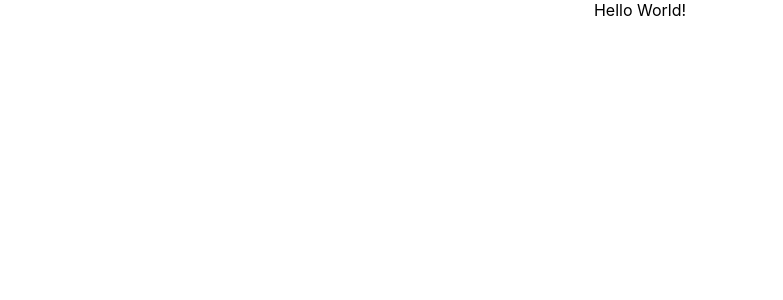
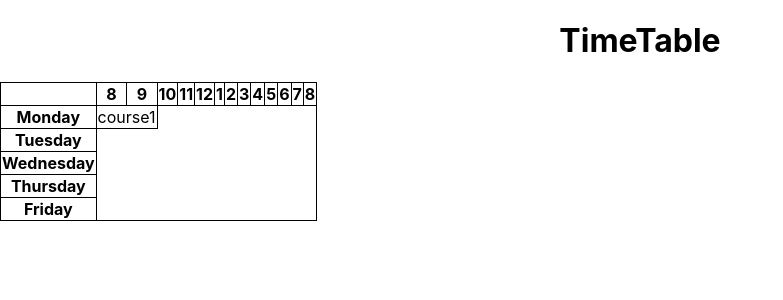
Before and after one commit to mansooranis/ScheduleUp, a React (Create React App) app in the folder frontend/: page / in a window 1280 px wide. Shown: the top 300 px of the page, without its empty margins (0-783 px from the left). Built offline with nearby package versions, Linux system fonts and the light colour scheme.

Commit message:
added timetable raw skeleton. getRowData doesnt work

```diff
--- a/frontend/src/App.js
+++ b/frontend/src/App.js
@@ -1,9 +1,10 @@
 import './App.css';
+import GetTimeTable from './Pages/TimeTable/timetable';
 
 function App() {
   return (
     <div className="App">
-      Hello World!
+      <GetTimeTable />
     </div>
   );
 }
--- /dev/null
+++ b/frontend/src/Pages/TimeTable/timetable.css
@@ -0,0 +1,4 @@
+table, th, td {
+    border: 1px solid black;
+    border-collapse: collapse;
+  }
--- /dev/null
+++ b/frontend/src/Pages/TimeTable/timetable.js
@@ -0,0 +1,118 @@
+import React, { Component, useEffect } from 'react';
+import '../TimeTable/timetable.css';
+
+
+
+const day = {
+    monday : {
+        course1 : {
+            startTime : 9,
+            endTime : 11,
+        },
+        course2 : {
+            startTime : 11,
+            endTime : 12,
+        },
+    },
+    tuesday : {
+        course1 : {
+            startTime : 9,
+            endTime : 10,
+        },
+        course2 : {
+            startTime : 11,
+            endTime : 12,
+        },
+        course3 : {
+            startTime : 2,
+            endTime : 3,
+        }
+    }
+}
+
+export default function GetTimeTable() {
+
+    const getRowData = (day) => {
+        let rowData = [];
+        for (const key in day) {
+            rowData.push(
+                <td colSpan={day.key.endTime - day.key.startTime}>
+                    {key}
+                </td>
+            );
+        }
+        return rowData;
+    }
+
+    return (
+        <div>
+            <h1>TimeTable</h1>
+            <table>
+                <tr>
+                    <th>
+                    </th>
+
+                    <th>8</th>
+
+                    <th>9</th>
+
+                    <th>10</th>
+
+                    <th>11</th>
+
+                    <th>12</th>
+
+                    <th>1</th>
+
+                    <th>2</th>
+
+                    <th>3</th>
+
+                    <th>4</th>
+
+                    <th>5</th>
+
+                    <th>6</th>
+
+                    <th>7</th>
+
+                    <th>8</th>
+                </tr>
+
+
+                <tr>
+                    <th>
+                        Monday
+                    </th>
+
+                    <td colSpan={day.monday.course1.endTime - day.monday.course1.startTime}>
+                        course1
+                    </td>
+
+                </tr>
+                <tr>
+                    <th>
+                        Tuesday
+                    </th>
+                </tr>
+                <tr>
+                    <th>
+                        Wednesday
+                    </th>
+                </tr>
+                <tr>
+                    <th>
+                        Thursday
+                    </th>
+                </tr>
+                <tr>
+                    <th>
+                        Friday
+                    </th>
+                </tr>
+
+            </table>
+
+        </div>
+    );
+}
```
